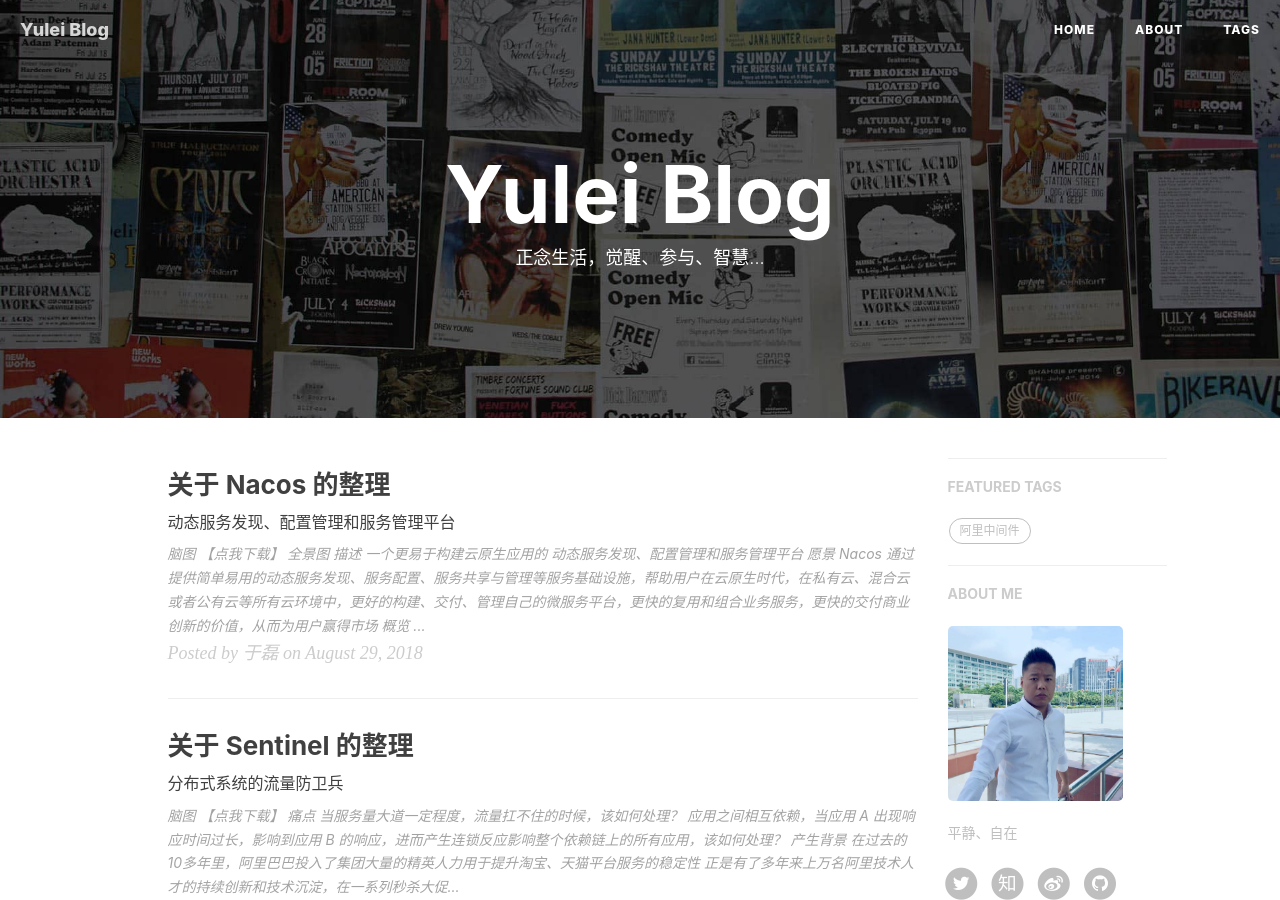
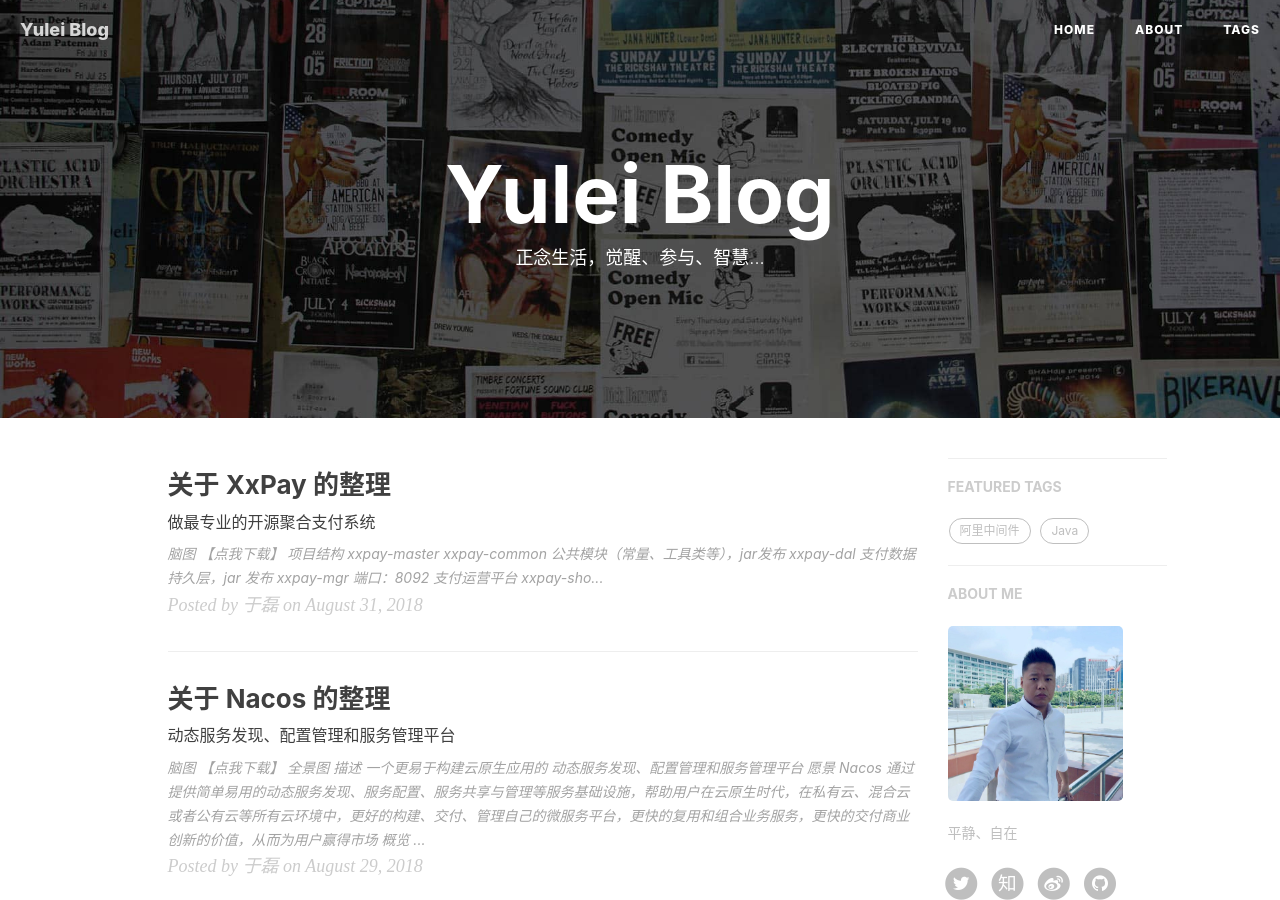
Before and after one commit to yuleizhuai/yuleizhuai.github.io, a Jekyll site: the page built from index.html, in a window 1280 px wide and 900 px high. Built offline with Jekyll 4.4.1, drawn with Linux system fonts in a browser that asks for light colours; nearby versions of some CDN libraries; the list of posts is cut into pages by our own code; comment, search, counter and statistics services are not loaded; some of the changed lines change nothing that is shown.

Commit message:
add alipay create order sequence diagram

```diff
--- a/_posts/2018-08-27-hello-sentinel.markdown
+++ b/_posts/2018-08-27-hello-sentinel.markdown
@@ -9,6 +9,7 @@
 tags:
     - Sentinel
     - 阿里中间件
+    - Java
 ---
 
 
--- a/_posts/2018-08-29-hello-nacos.markdown
+++ b/_posts/2018-08-29-hello-nacos.markdown
@@ -9,7 +9,7 @@
 tags:
     - Nacos
     - 阿里中间件
-
+    - Java
 ---
 
 
--- /dev/null
+++ b/_posts/2018-08-31-hello-xxpay.markdown
@@ -0,0 +1,141 @@
+---
+layout:     post
+title:      "关于 XxPay 的整理"
+subtitle:   "做最专业的开源聚合支付系统"
+date:       2018-08-31 19:41:59
+author:     "于磊"
+header-img: "img/post-bg-2015.jpg"
+catalog: true
+tags:
+    - 聚合支付
+    - Java
+
+---
+
+
+
+### 脑图 【[点我下载](https://github.com/yuleizhuai/resources/blob/master/project/opensource/XxPay/XxPay%E8%84%91%E5%9B%BE.pdf)】
+
+![xxpay](/img/xxpay/XX PAY.jpg)
+
+
+
+
+
+### 项目结构
+
+xxpay-master
+
+- xxpay-common
+  - 公共模块（常量、工具类等），jar发布
+- xxpay-dal
+  - 支付数据持久层，jar 发布
+- xxpay-mgr
+  - 端口：8092
+  - 支付运营平台
+- xxpay-shop
+  - 端口：8081
+  - 支付商城演示系统
+- xxpay4spring-cloud
+  - 支付中心 spring-cloud 架构实现
+    - xxpay-config
+      - 端口：2020
+      - 支付服务配置中心
+    - xxpay-gateway
+      - 端口：3020
+      - 支付服务 API 网关
+    - xxpay-server
+      - 端口：2000
+      - 支付服务注册中心
+    - xxpay-service
+      - 端口：3000
+      - 支付服务生产者
+    - xxpay-web
+      - 端口：3010
+      - 支付服务消费者
+    - 项目启动顺序
+      - xxpay-server
+      - xxpay-config
+      - xxpay-service
+      - xxpay-web
+      - xxpay-gateway
+- xxpay4dubbo
+  - 支付中心 spring-boot-dubbo 架构实现
+    - xxpay4dubbo-api
+      - API 接口定义
+    - xxpay4dubbo-service
+      - 端口：20880
+      - 支付服务生产者
+    - xxpay4dubbo-web
+      - 端口：3020
+      - 支付服务消费者
+    - 项目启动顺序
+      - xxpay4dubbo-service
+      - xxpay4dubbo-web
+- xxpay4springboot
+  - 支付中心 spring-mvc 架构实现
+
+
+
+### 项目部署
+
+#### 服务器配置
+
+- CPU：1核
+- 内存：2GB
+- 操作系统：CentOS 6.8 64位
+
+#### 安装软件
+
+- JDK 1.8
+  - spring boot 对低版支持没有测过
+- ActiveMQ 5.11.1
+  - 高版本也可以，如：5.14.3
+- MySQL 5.7.17
+  - 要在5.6以上，否则初始化 SQL 会报错，除非手动修改建表语句
+
+### 特点
+
+#### 代码开源
+
+- JAVA 开发
+- 代码完全开源
+- MIT 授权协议
+
+#### 文档完整
+
+- 部署文档
+- 开发文档
+- 接口文档
+- 在线文档库
+
+#### 多种架构
+
+- Spring Cloud
+- Dubbo
+- Spring Boot
+- 三种架构支持分布式微服务部署
+
+#### 功能全面
+
+- 强大的运营管理平台
+- 商户管理
+- 支付渠道
+- 订单管理
+- 商户通知
+
+### 介绍
+
+- 做最专业的开源聚合支付系统
+
+- JAVA 开发、分布式架构、微服务
+
+- 易于二次开发、可直接用于生产
+
+- 已接入微信、支付宝等主流支付渠道，可直接用于生产环境
+
+- 目前已经接入支付渠道：微信（公众号支付、扫码支付、APP 支付、H5支付）、支付宝（电脑网站支付、手机网站支付、APP 支付、当面付）
+
+### Alipay 下单时序图
+
+![Alipay_Create_Order](/img/xxpay/AliPay_Create_Order_Sequence_Diagram.png)
```
Also changed, not shown: img/xxpay/AliPay_Create_Order_Sequence_Diagram.png (added), img/xxpay/XX PAY.jpg (added).
